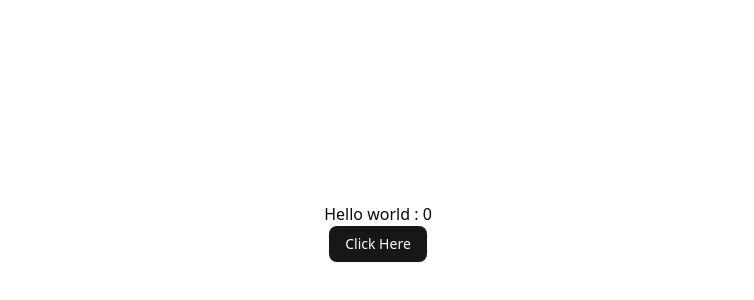
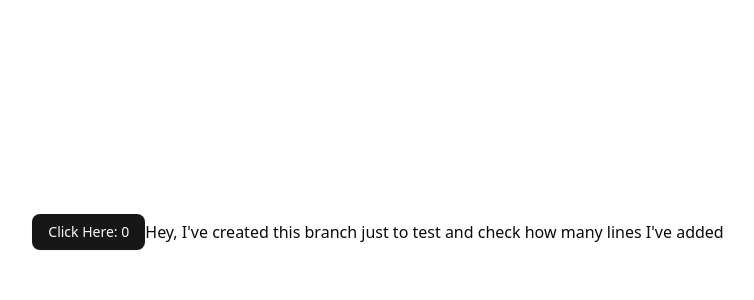
Before and after one commit to khushal-winner/Volt, a Next.js app: page / in a window 1280 px wide. Shown: the part 168-468 px from the top of the page, without its empty margins (262-1016 px from the left). Built offline with nearby package versions, Linux system fonts and the light colour scheme.

Commit message:
Finished work on test-branch

```diff
--- a/app/page.js
+++ b/app/page.js
@@ -6,14 +6,18 @@ import { useState } from "react";
 export default function Home() {
   const [count, setCount] = useState(0);
   return (
-    <div className="flex flex-col justify-center items-center h-screen">
-      <h2>Hello world : {count}</h2>
+    <div className="flex  justify-center items-center h-screen">
       <Button
         className="cursor-pointer hover:scale-105 transition-all hover:bg-amber-300"
         onClick={() => setCount(count + 1)}
       >
-        Click Here
+        Click Here: {count}
       </Button>
+
+      <h1>
+        Hey, I've created this branch just to test and check how many lines I've
+        added
+      </h1>
     </div>
   );
 }
```
